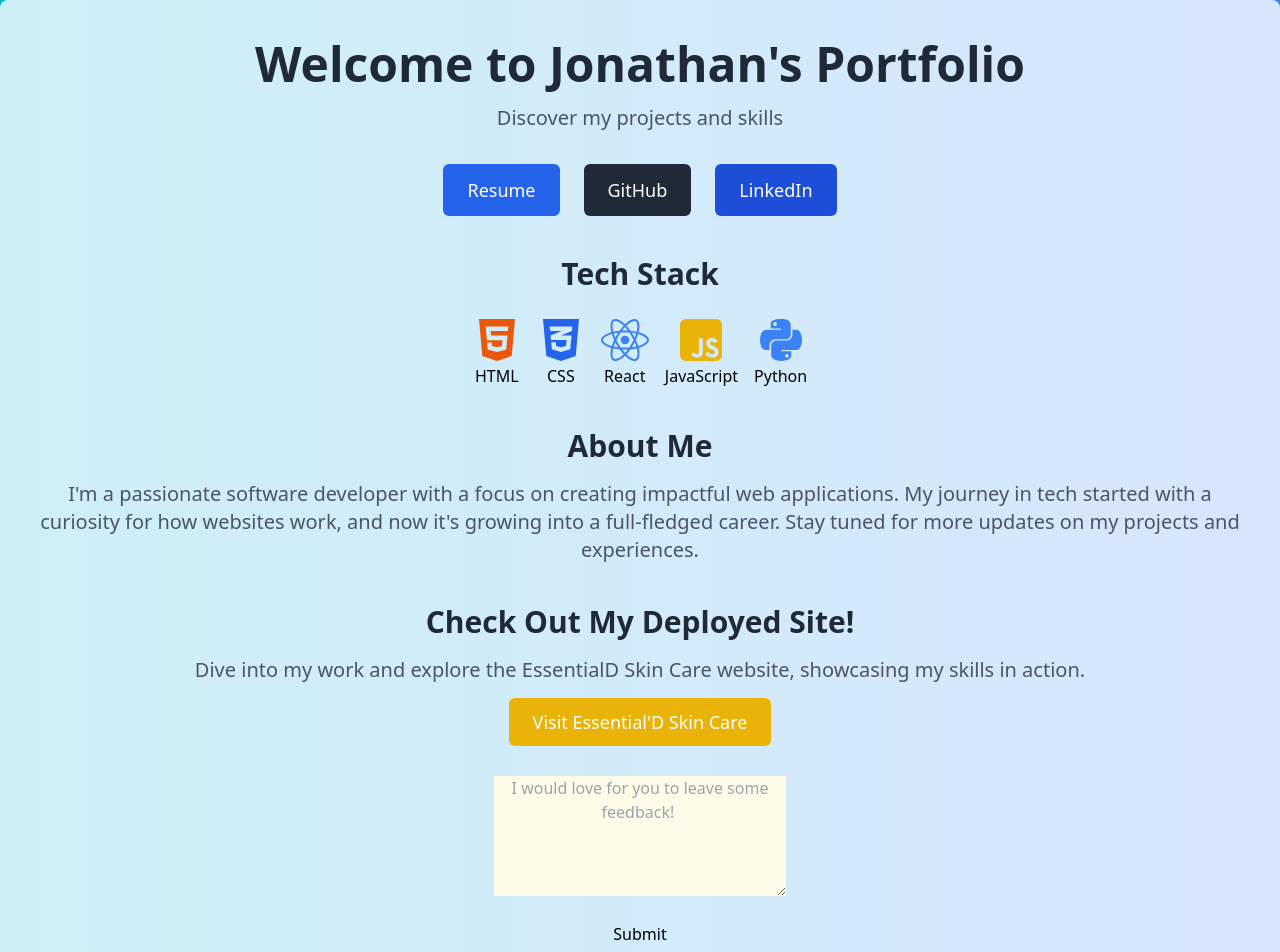
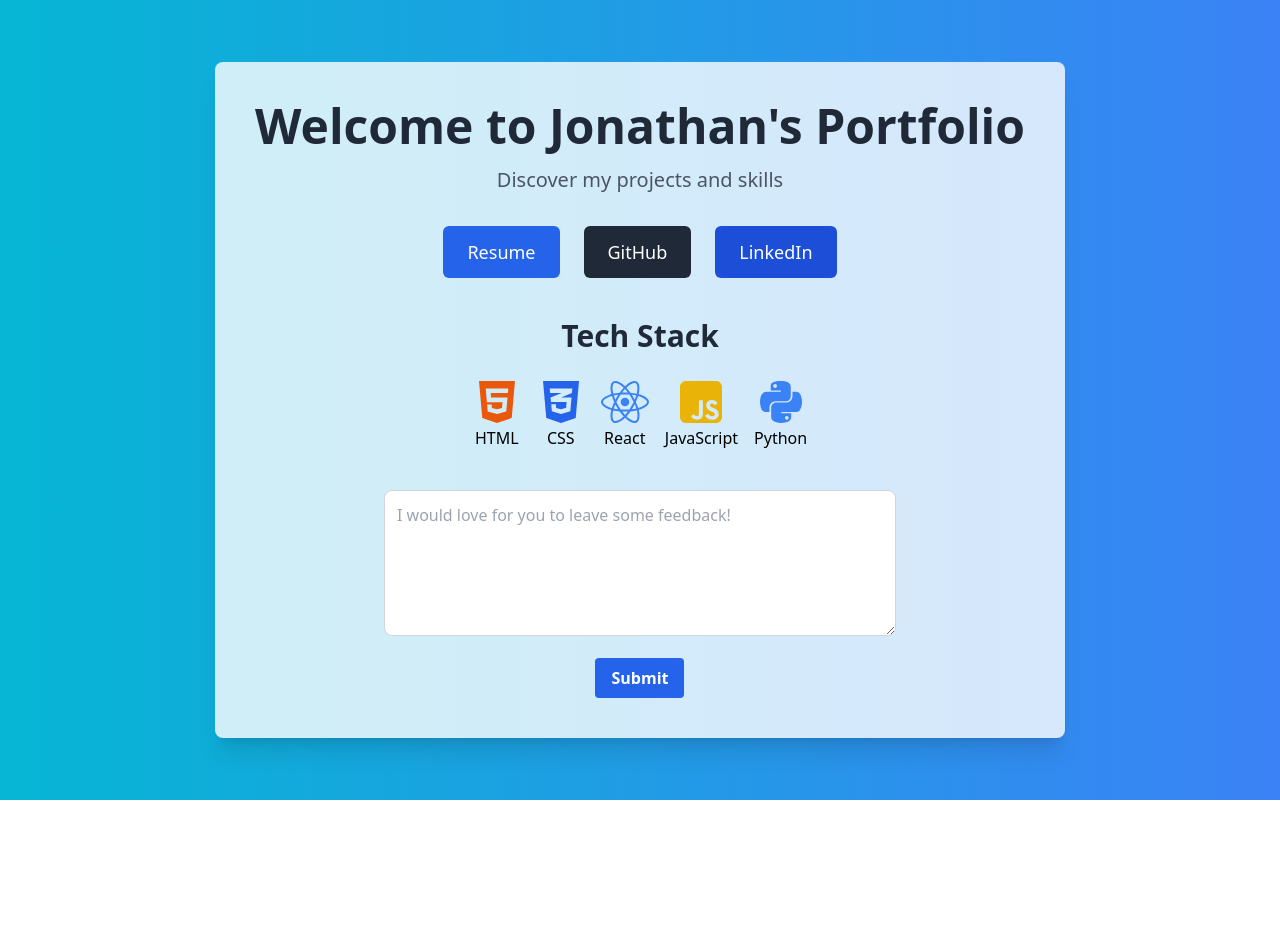
Before and after one commit to JGrant024/Portfolio, a React (Vite) app: page / in a window 1280 px wide. Shown: the top 952 px of the page. After the commit the page ends 800 px from the top, so only its background shows below. Built offline with nearby package versions, Linux system fonts and the light colour scheme.

Commit message:
made some updated to the home page, and updated the container to have a text area to leave feedback. updatd button and added styliing

```diff
--- a/package.json
+++ b/package.json
@@ -12,6 +12,7 @@
   "dependencies": {
     "@fortawesome/free-brands-svg-icons": "^6.5.2",
     "@fortawesome/react-fontawesome": "^0.2.0",
+    "@supabase/supabase-js": "^2.42.0",
     "react": "^18.2.0",
     "react-dom": "^18.2.0"
   },
--- a/src/pages/Home.jsx
+++ b/src/pages/Home.jsx
@@ -1,3 +1,4 @@
+import { useState } from "react";
 import { FontAwesomeIcon } from "@fortawesome/react-fontawesome";
 import {
   faHtml5,
@@ -6,8 +7,26 @@ import {
   faPython,
   faJsSquare,
 } from "@fortawesome/free-brands-svg-icons";
+import { createClient } from "@supabase/supabase-js";
+
+
 
 const Home = () => {
+  const [feedback, setFeedback] = useState("");
+
+  const handleFeedbackSubmit = async (event) => {
+    event.preventDefault();
+    const { data, error } = await supabase
+      .from("Feedback")
+      .insert([{ feedback }]);
+    if (error) {
+      console.log("Error:", error);
+    } else {
+      console.log("Feedback submitted:", data);
+      setFeedback(""); // Clear the textarea after submission
+    }
+  };
+
   return (
     <div className="min-h-screen flex flex-col justify-center items-center bg-gradient-to-r from-cyan-500 to-blue-500">
       <div className="bg-white/80 rounded-lg p-10 shadow-xl">
@@ -41,7 +60,6 @@ const Home = () => {
             LinkedIn
           </a>
         </div>
-        {/* Tech Stack Section */}
         <div className="mt-10">
           <h2 className="text-3xl font-bold text-center text-gray-800 mb-6">
             Tech Stack
@@ -84,50 +102,23 @@ const Home = () => {
             </div>
           </div>
         </div>
-        {/* About Me Section */}
-        <div className="mt-10">
-          <h2 className="text-3xl font-bold text-center text-gray-800 mb-4">
-            About Me
-          </h2>
-          <p className="text-xl text-gray-600 text-center">
-            I'm a passionate software developer with a focus on creating
-            impactful web applications. My journey in tech started with a
-            curiosity for how websites work, and now it's growing into a
-            full-fledged career. Stay tuned for more updates on my projects and
-            experiences.
-          </p>
-        </div>
-        <div className="mt-10">
-          <h2 className="text-3xl font-bold text-center text-gray-800 mb-4">
-            Check Out My Deployed Site!
-          </h2>
-          <p className="text-xl text-gray-600 text-center mb-6">
-            Dive into my work and explore the EssentialD Skin Care website,
-            showcasing my skills in action.
-          </p>
-          <div className="text-center">
-            <a
-              href="https://essentiald-skin-care.netlify.app/"
-              target="_blank"
-              rel="noopener noreferrer"
-              className="bg-yellow-500 hover:bg-yellow-600 text-white px-6 py-3 rounded-md text-lg transition duration-300"
+        <div className="mt-10 text-center">
+          <form onSubmit={handleFeedbackSubmit}>
+            <textarea
+              className="w-full max-w-lg p-3 bg-white border border-gray-300 rounded-lg focus:outline-none focus:border-blue-500 transition-colors"
+              rows="5"
+              placeholder="I would love for you to leave some feedback!"
+              value={feedback}
+              onChange={(e) => setFeedback(e.target.value)}
+            ></textarea>
+            <br />
+            <button
+              type="submit"
+              className="mt-4 bg-blue-600 hover:bg-blue-700 text-white font-bold py-2 px-4 rounded transition-colors"
             >
-              Visit Essential'D Skin Care
-            </a>
-          </div>
-          <div className="mt-10 text-center ">
-            <textarea
-              className="text-center bg-yellow-50"
-              name=""
-              id=""
-              cols="30"
-              rows="5"
-              placeholder="I would love for you to leave some feedback! "
-            ></textarea>
-            <div className="mt-5">
-              <button>Submit</button>
-            </div>
-          </div>
+              Submit
+            </button>
+          </form>
         </div>
       </div>
     </div>
```
Also changed, not shown: 1 other file (tests, documents, lock files or other folders).
